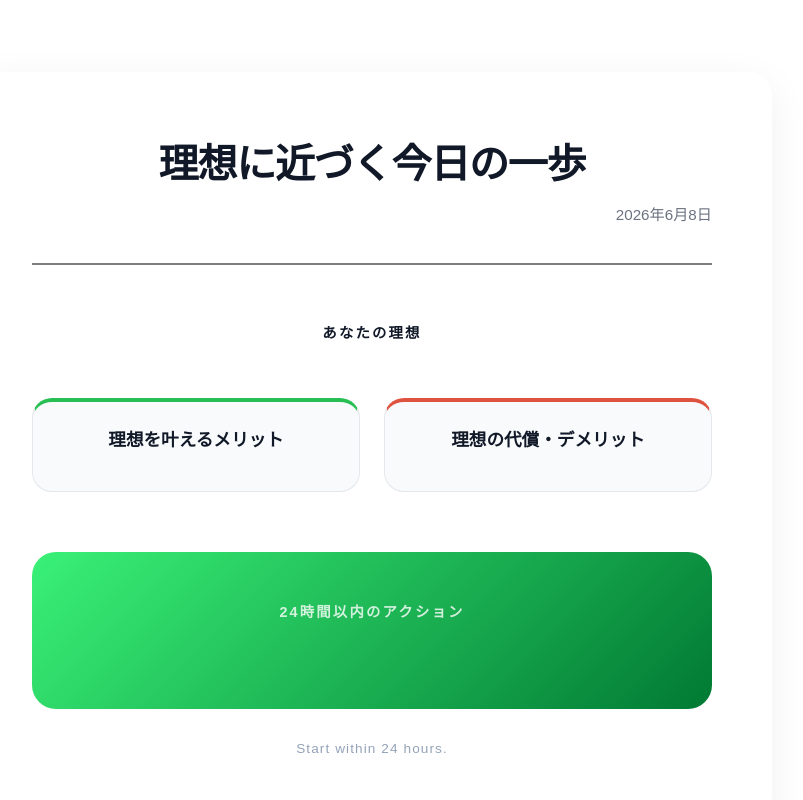
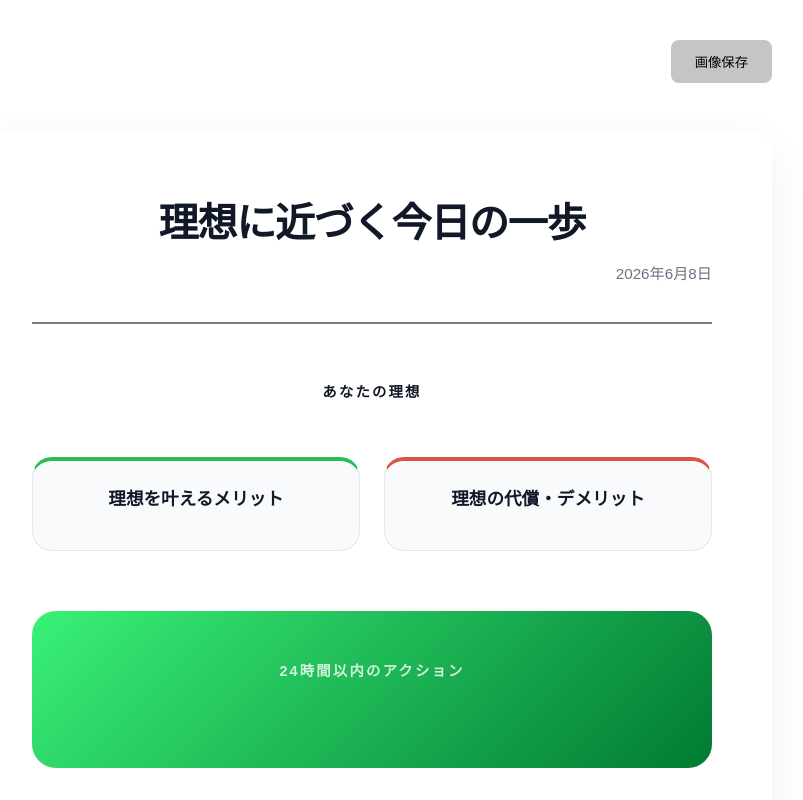
Before and after one commit to shige7ga/do-within-24, a React (Vite) app: page /result in a window 1280 px wide. Shown: the top 800 px of the page, without its empty margins (268-1071 px from the left). Built offline with nearby package versions, Linux system fonts and the light colour scheme.

Commit message:
結果ページおｗ画像保存する機能を実装

```diff
--- a/package.json
+++ b/package.json
@@ -10,9 +10,11 @@
     "preview": "vite preview"
   },
   "dependencies": {
+    "html2canvas": "^1.4.1",
     "react": "^19.2.6",
     "react-dom": "^19.2.6",
-    "react-router-dom": "^7.17.0"
+    "react-router-dom": "^7.17.0",
+    "react-to-print": "^3.3.0"
   },
   "devDependencies": {
     "@eslint/js": "^10.0.1",
--- a/src/features/ideal/containers/ComparisonContainer.tsx
+++ b/src/features/ideal/containers/ComparisonContainer.tsx
@@ -7,9 +7,9 @@ export default function ComparisonContainer() {
   const navigate = useNavigate();
   const handleDemerit = () => {
     createIdeal({
-      action: "この理想について、一旦考えない",
+      action: "この理想について\n一旦考えない",
     });
-    navigate("/result");
+  navigate("/result");
   }
 
   return (
--- a/src/pages/ideal/resultPage.tsx
+++ b/src/pages/ideal/resultPage.tsx
@@ -1,11 +1,39 @@
 import { Link } from "react-router-dom";
 import IdealResultContainer from "../../features/ideal/containers/IdealResultConatainer";
+import { useRef } from "react";
+import html2canvas from "html2canvas";
 import styles from "../../styles/common.module.css";
 
 export default function ResultPage() {
+  const captureRef = useRef<HTMLDivElement>(null);
+
+  const handleSaveImage = async () => {
+    if (!captureRef.current) return;
+
+    const canvas = await html2canvas(captureRef.current, {scale: 2});
+
+    const image = canvas.toDataURL("image/png");
+
+    const link = document.createElement("a");
+    link.href = image;
+    link.download = "ideal-result.png";
+
+    link.click();
+  };
+
+
   return (
     <div className={styles.container}>
-      <IdealResultContainer />
+      <div className={styles.header}>
+        <button onClick={handleSaveImage} className={styles.captureButton}>
+        画像保存
+      </button>
+      </div>
+
+      <div ref={captureRef}>
+        <IdealResultContainer />
+      </div>
+
       <Link to="/" className={styles.link}>
         トップに戻る
       </Link>
--- a/src/styles/common.module.css
+++ b/src/styles/common.module.css
@@ -39,3 +39,32 @@
 .link:hover {
   background-color: #08b648;
 }
+
+/* 印刷ボタン */
+.container {
+  max-width: 800px;
+  margin: 0 auto;
+}
+
+.header {
+  position: sticky;
+  top: 0;
+  display: flex;
+  justify-content: flex-end;
+  padding: 0.5rem 0;
+  margin-bottom: 0;
+  background: white;
+  z-index: 10;
+}
+
+.captureButton {
+  padding: 0.75rem 1.5rem;
+  border: none;
+  border-radius: 8px;
+  cursor: pointer;
+  background-color: #c6c4c4;
+}
+
+.captureButton:hover {
+  background-color: #a7a6a6;
+}
```
Also changed, not shown: 1 other file (tests, documents, lock files or other folders).
